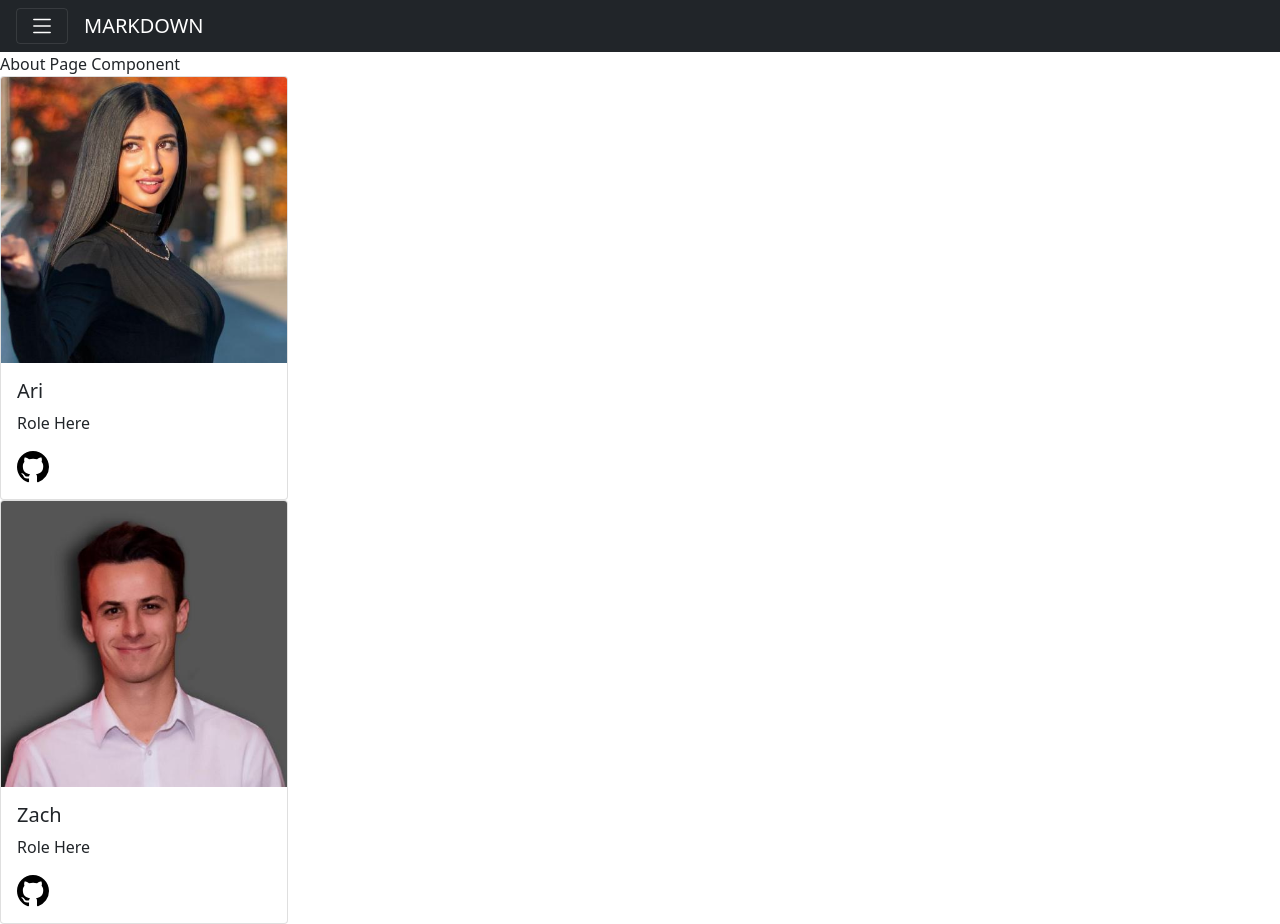
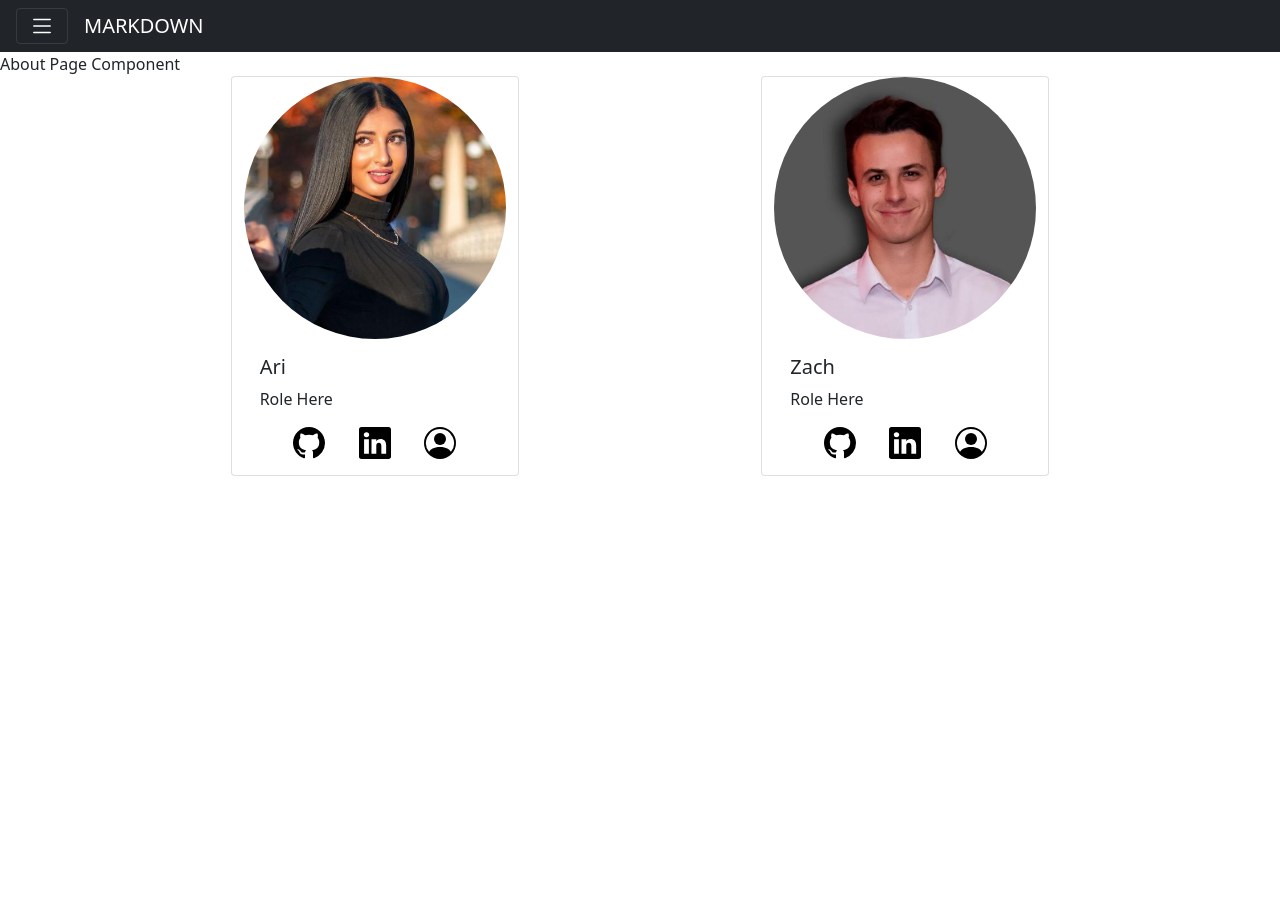
Before and after one commit to Zach-Trani/markdown-editor, a React (Create React App) app: page /about in a window 1280 px wide. After the commit the page ends 800 px from the top, so only its background shows below. Built offline with nearby package versions, Linux system fonts and the light colour scheme.

Commit message:
feat: add linkedin links and round the headshots

```diff
--- a/src/Components/About/index.js
+++ b/src/Components/About/index.js
@@ -7,7 +7,7 @@ const About = () => {
     <>
       <NavBar showIcon={false} />
       <div>About Page Component</div>
-      <div>
+      <div className="row justify-content-evenly">
         {profilesData.map((profile) => {
           return (
             <ProfileCard
--- a/src/Components/ProfileCard/index.js
+++ b/src/Components/ProfileCard/index.js
@@ -1,4 +1,6 @@
 import { GitHubIcon } from "../BootstrapIcons/GitHubIcon";
+import { LinkedinIcon } from "../BootstrapIcons/LinkedinIcon";
+import { ProfileIcon } from "../BootstrapIcons/ProfileIcon";
 
 const ProfileCard = ({
   name,
@@ -11,14 +13,21 @@ const ProfileCard = ({
 }) => {
   return (
     <div className="card" style={{ width: "18rem" }}>
-      <img className="card-img-top" src={image} alt="devloper picture"></img>
+      <img className="card-img-top rounded-circle" src={image} alt="devloper picture"></img>
       <div className="card-body">
         <h5 className="card-title">{name}</h5>
         <p className="card-text">{description}</p>
-
-        <a href={github}>
-          <GitHubIcon />
-        </a>
+        <div className="d-flex justify-content-evenly">
+          <a href={github}>
+            <GitHubIcon />
+          </a>
+          <a href={linkedin}>
+            <LinkedinIcon />
+          </a>
+          <a href={portfolio}>
+            <ProfileIcon />
+          </a>
+        </div>
       </div>
     </div>
   );
--- a/src/Data/profilesData.js
+++ b/src/Data/profilesData.js
@@ -14,7 +14,7 @@ export const profilesData = [
     description: "Role Here",
     image: devAri,
     github: "https://github.com/ariannalillie",
-    linkedin: "linkedin link",
+    linkedin: "https://www.linkedin.com/in/arianna-johnson-92773859/",
     portfolio: "portfolio link",
   },
   {
@@ -24,7 +24,7 @@ export const profilesData = [
     description: "Role Here",
     image: devZach,
     github: "https://github.com/Zach-Trani",
-    linkedin: "linkedin link",
+    linkedin: "https://www.linkedin.com/in/zacharytrani/",
     portfolio: "portfolio link",
   },
 ];
```
